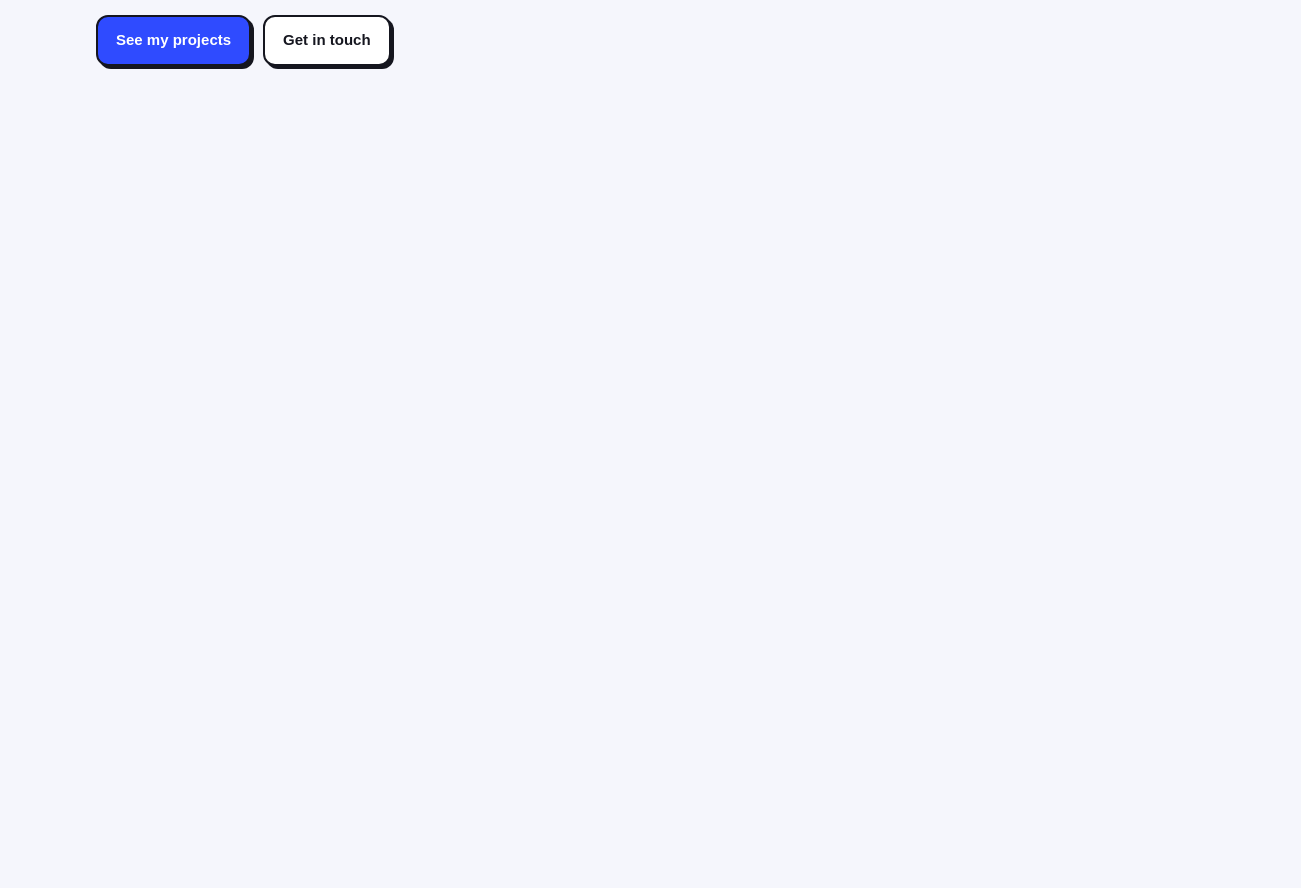
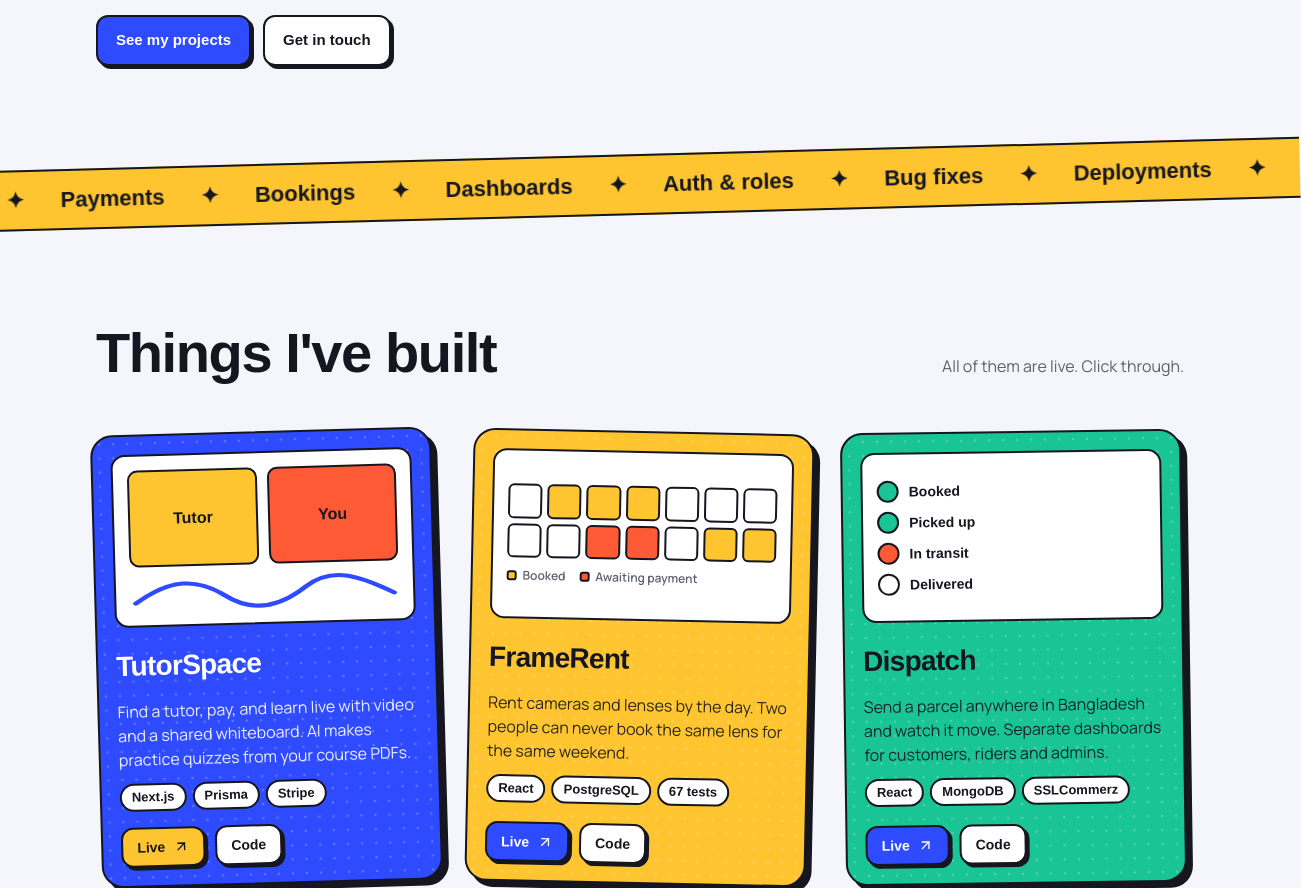
Before and after one commit to mohtasim22/portfolio, a Next.js app: page / in a window 1280 px wide. Shown: the part 680-1568 px from the top of the page, 1301 px wide, since content can reach past the window. Before the commit the page ends 834 px from the top, so only its background shows below. Built offline with nearby package versions, Linux system fonts and the light colour scheme; a web font is replaced by a local one.

Commit message:
feat: add services ribbon and project cards

```diff
--- a/src/app/globals.css
+++ b/src/app/globals.css
@@ -16,6 +16,7 @@
   --yellow: #ffc531;
   --green: #19c495;
   --on-blue: #ffffff;
+  --card-shadow: #15161f;
 }
 
 /* Dark theme: same names, different values */
@@ -31,6 +32,7 @@
   --yellow: #ffd257;
   --green: #3fdcb0;
   --on-blue: #0b0c14;
+  --card-shadow: #f1f2fa;
 }
 
 /* Turn the variables into Tailwind classes: bg-page, text-ink, bg-pop-blue, shadow-pop... */
@@ -54,4 +56,24 @@
   --shadow-pop: 3px 3px 0 var(--pop-shadow);
   --shadow-pop-md: 5px 5px 0 var(--pop-shadow);
   --shadow-pop-lg: 6px 6px 0 var(--pop-shadow);
+
+  --shadow-card: 6px 6px 0 var(--card-shadow);
+  --shadow-card-lg: 10px 10px 0 var(--card-shadow);
 }
+
+/* Ribbon animation: gives you the class animate-marquee */
+@theme {
+  --animate-marquee: marquee 28s linear infinite;
+
+  @keyframes marquee {
+    to {
+      transform: translateX(-100%);
+    }
+  }
+}
+
+/* Dot pattern on project cards: gives you the class dots */
+@utility dots {
+  background-image: radial-gradient(rgb(255 255 255 / 0.24) 1.4px, transparent 1.6px);
+  background-size: 14px 14px;
+}
--- a/src/app/page.tsx
+++ b/src/app/page.tsx
@@ -1,5 +1,7 @@
 import { Navbar } from "@/components/layout/navbar";
 import { Hero } from "@/components/sections/hero";
+import { Projects } from "@/components/sections/projects";
+import { Ribbon } from "@/components/sections/ribbon";
 
 export default function Home() {
   return (
@@ -7,6 +9,8 @@ export default function Home() {
       <Navbar />
       <main>
         <Hero />
+        <Ribbon />
+        <Projects />
       </main>
     </>
   );
--- /dev/null
+++ b/src/components/sections/projects.tsx
@@ -0,0 +1,23 @@
+import { projects } from "@/data/projects";
+import { ProjectCard } from "@/components/ui/project-card";
+
+const tilts = ["rotate-[-1.6deg]", "rotate-[1.2deg]", "rotate-[-0.8deg]"];
+
+export function Projects() {
+  return (
+    <section id="work" className="mx-auto max-w-6xl scroll-mt-6 px-4 pt-24 sm:px-8">
+      <div className="mb-9 flex flex-wrap items-baseline justify-between gap-x-6 gap-y-3">
+        <h2 className="font-display text-[clamp(2rem,4.6vw,3.5rem)] font-extrabold tracking-tight">
+          Things I&apos;ve built
+        </h2>
+        <p className="text-muted">All of them are live. Click through.</p>
+      </div>
+
+      <div className="grid gap-8 lg:grid-cols-3">
+        {projects.map((project, i) => (
+          <ProjectCard key={project.slug} project={project} tilt={tilts[i % tilts.length]} />
+        ))}
+      </div>
+    </section>
+  );
+}
--- /dev/null
+++ b/src/components/sections/ribbon.tsx
@@ -0,0 +1,25 @@
+import { services } from "@/data/services";
+
+function Track({ hidden = false }: { hidden?: boolean }) {
+  return (
+    <div aria-hidden={hidden} className="flex shrink-0 animate-marquee motion-reduce:animate-none">
+      {services.map((service) => (
+        <span
+          key={service}
+          className="px-[18px] py-3 font-display text-[22px] font-extrabold after:ml-9 after:content-['✦']"
+        >
+          {service}
+        </span>
+      ))}
+    </div>
+  );
+}
+
+export function Ribbon() {
+  return (
+    <div className="-mx-5 flex rotate-[-1.5deg] overflow-hidden whitespace-nowrap border-y-2 border-edge bg-pop-yellow text-ink-dark">
+      <Track />
+      <Track hidden />
+    </div>
+  );
+}
--- /dev/null
+++ b/src/components/ui/project-art.tsx
@@ -0,0 +1,82 @@
+import type { Project } from "@/data/projects";
+
+function Call() {
+  return (
+    <>
+      <div className="flex gap-2.5">
+        <div className="grid aspect-4/3 flex-1 place-items-center rounded-[10px] border-2 border-edge bg-pop-yellow font-display font-extrabold text-ink-dark">
+          Tutor
+        </div>
+        <div className="grid aspect-4/3 flex-1 place-items-center rounded-[10px] border-2 border-edge bg-pop-orange font-display font-extrabold text-ink-dark">
+          You
+        </div>
+      </div>
+      <svg viewBox="0 0 200 34" preserveAspectRatio="none" className="h-[34px] w-full" fill="none">
+        <path
+          d="M4 26 C 30 2, 50 2, 70 20 S 110 34, 130 14 S 170 4, 196 22"
+          className="stroke-pop-blue"
+          strokeWidth={4}
+          strokeLinecap="round"
+        />
+      </svg>
+    </>
+  );
+}
+
+// 0 = free, 1 = booked, 2 = awaiting payment
+const days = [0, 1, 1, 1, 0, 0, 0, 0, 0, 2, 2, 0, 1, 1];
+const dayColors = ["bg-card", "bg-pop-yellow", "bg-pop-orange"];
+
+function Calendar() {
+  return (
+    <>
+      <div className="grid grid-cols-7 gap-[5px]">
+        {days.map((day, i) => (
+          <span key={i} className={`aspect-square rounded-md border-2 border-edge ${dayColors[day]}`} />
+        ))}
+      </div>
+      <div className="flex flex-wrap gap-3.5 text-xs font-semibold text-muted">
+        <span className="inline-flex items-center gap-1.5">
+          <span className="size-2.5 rounded-[3px] border-2 border-edge bg-pop-yellow" /> Booked
+        </span>
+        <span className="inline-flex items-center gap-1.5">
+          <span className="size-2.5 rounded-[3px] border-2 border-edge bg-pop-orange" /> Awaiting payment
+        </span>
+      </div>
+    </>
+  );
+}
+
+const steps = [
+  { label: "Booked", dot: "bg-pop-green" },
+  { label: "Picked up", dot: "bg-pop-green" },
+  { label: "In transit", dot: "bg-pop-orange" },
+  { label: "Delivered", dot: "bg-card" },
+];
+
+function Tracking() {
+  return (
+    <ul className="grid gap-[9px]">
+      {steps.map((step) => (
+        <li key={step.label} className="flex items-center gap-2.5 font-display text-sm font-semibold">
+          <span className={`size-[22px] shrink-0 rounded-full border-2 border-edge ${step.dot}`} />
+          {step.label}
+        </li>
+      ))}
+    </ul>
+  );
+}
+
+const arts = { call: Call, calendar: Calendar, tracking: Tracking };
+
+export function ProjectArt({ kind }: { kind: Project["art"] }) {
+  const Art = arts[kind];
+  return (
+    <div
+      aria-hidden
+      className="grid min-h-[170px] content-center gap-2.5 rounded-[14px] border-2 border-edge bg-card p-3.5 text-ink"
+    >
+      <Art />
+    </div>
+  );
+}
--- /dev/null
+++ b/src/components/ui/project-card.tsx
@@ -0,0 +1,60 @@
+import { ArrowUpRight } from "lucide-react";
+import type { Project } from "@/data/projects";
+import { buttonStyles } from "@/components/ui/button";
+import { ProjectArt } from "@/components/ui/project-art";
+
+const cardColors = {
+  blue: "bg-pop-blue text-on-blue",
+  yellow: "bg-pop-yellow text-ink-dark",
+  green: "bg-pop-green text-ink-dark",
+};
+
+export function ProjectCard({ project, tilt = "" }: { project: Project; tilt?: string }) {
+  return (
+    <article
+      className={`dots flex flex-col gap-3.5 rounded-[22px] border-2 border-edge p-[18px] shadow-card transition duration-300 ease-[cubic-bezier(0.3,1.6,0.5,1)] hover:-translate-y-1.5 hover:rotate-0 hover:shadow-card-lg ${cardColors[project.color]} ${tilt}`}
+    >
+      <ProjectArt kind={project.art} />
+
+      <div className="flex flex-1 flex-col gap-3">
+        <h3 className="mt-1 font-display text-[28px] font-extrabold tracking-tight">{project.name}</h3>
+        <p className="opacity-90">{project.summary}</p>
+
+        <ul aria-label="Built with" className="flex flex-wrap gap-1.5">
+          {project.tags.map((tag) => (
+            <li
+              key={tag}
+              className="rounded-full border-2 border-ink-dark bg-white px-2.5 py-0.5 font-display text-[13px] font-semibold text-ink-dark"
+            >
+              {tag}
+            </li>
+          ))}
+        </ul>
+
+        <div className="mt-auto flex flex-wrap gap-2.5 pt-1">
+          {project.liveUrl && (
+            <a
+              href={project.liveUrl}
+              target="_blank"
+              rel="noopener noreferrer"
+              className={buttonStyles({
+                variant: project.color === "blue" ? "yellow" : "primary",
+                size: "sm",
+              })}
+            >
+              Live <ArrowUpRight className="size-4" />
+            </a>
+          )}
+          <a
+            href={project.codeUrl}
+            target="_blank"
+            rel="noopener noreferrer"
+            className={buttonStyles({ size: "sm" })}
+          >
+            Code
+          </a>
+        </div>
+      </div>
+    </article>
+  );
+}
--- /dev/null
+++ b/src/data/projects.ts
@@ -0,0 +1,46 @@
+export type Project = {
+  slug: string;
+  name: string;
+  summary: string;
+  tags: string[];
+  liveUrl?: string;
+  codeUrl: string;
+  color: "blue" | "yellow" | "green";
+  art: "call" | "calendar" | "tracking";
+};
+
+export const projects: Project[] = [
+  {
+    slug: "tutorspace",
+    name: "TutorSpace",
+    summary:
+      "Find a tutor, pay, and learn live with video and a shared whiteboard. AI makes practice quizzes from your course PDFs.",
+    tags: ["Next.js", "Prisma", "Stripe"],
+    liveUrl: "https://tutorspace-psi.vercel.app",
+    codeUrl: "https://github.com/mohtasim22/TutorSpace",
+    color: "blue",
+    art: "call",
+  },
+  {
+    slug: "framerent",
+    name: "FrameRent",
+    summary:
+      "Rent cameras and lenses by the day. Two people can never book the same lens for the same weekend.",
+    tags: ["React", "PostgreSQL", "67 tests"],
+    liveUrl: "https://frame-rent-web.vercel.app",
+    codeUrl: "https://github.com/mohtasim22/frame_rent",
+    color: "yellow",
+    art: "calendar",
+  },
+  {
+    slug: "dispatch",
+    name: "Dispatch",
+    summary:
+      "Send a parcel anywhere in Bangladesh and watch it move. Separate dashboards for customers, riders and admins.",
+    tags: ["React", "MongoDB", "SSLCommerz"],
+    liveUrl: "https://dispatch-iota-six.vercel.app",
+    codeUrl: "https://github.com/mohtasim22/dispatch",
+    color: "green",
+    art: "tracking",
+  },
+];
--- /dev/null
+++ b/src/data/services.ts
@@ -0,0 +1,10 @@
+export const services = [
+  "Web apps",
+  "REST APIs",
+  "Payments",
+  "Bookings",
+  "Dashboards",
+  "Auth & roles",
+  "Bug fixes",
+  "Deployments",
+];
```
